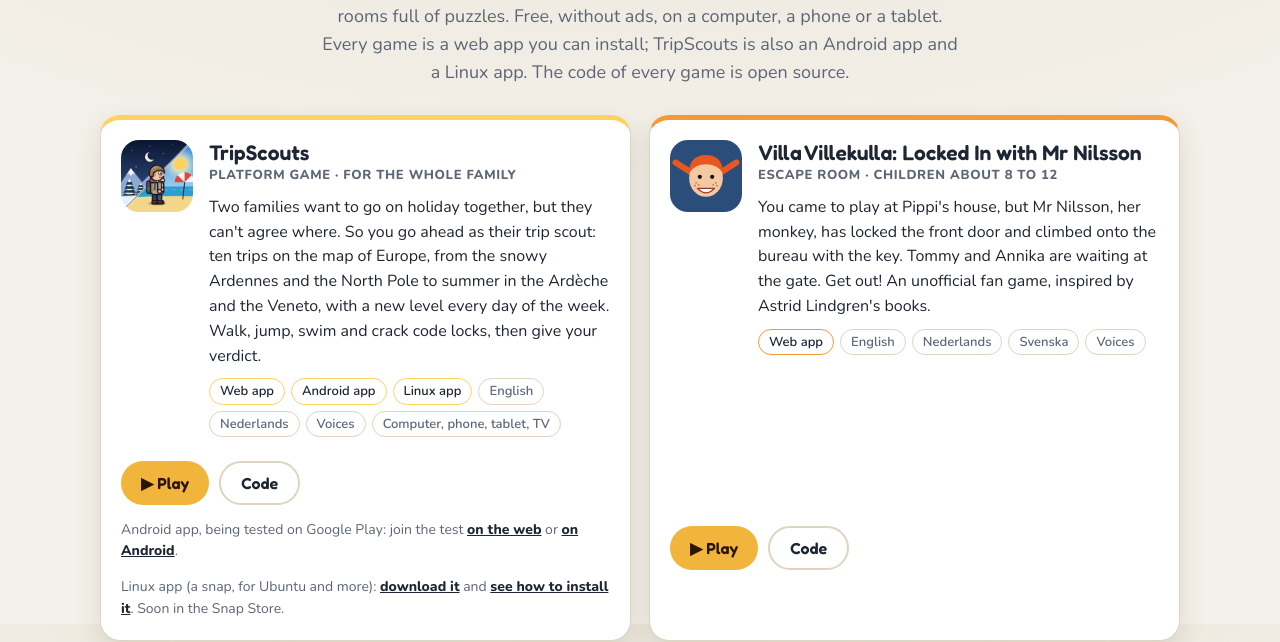
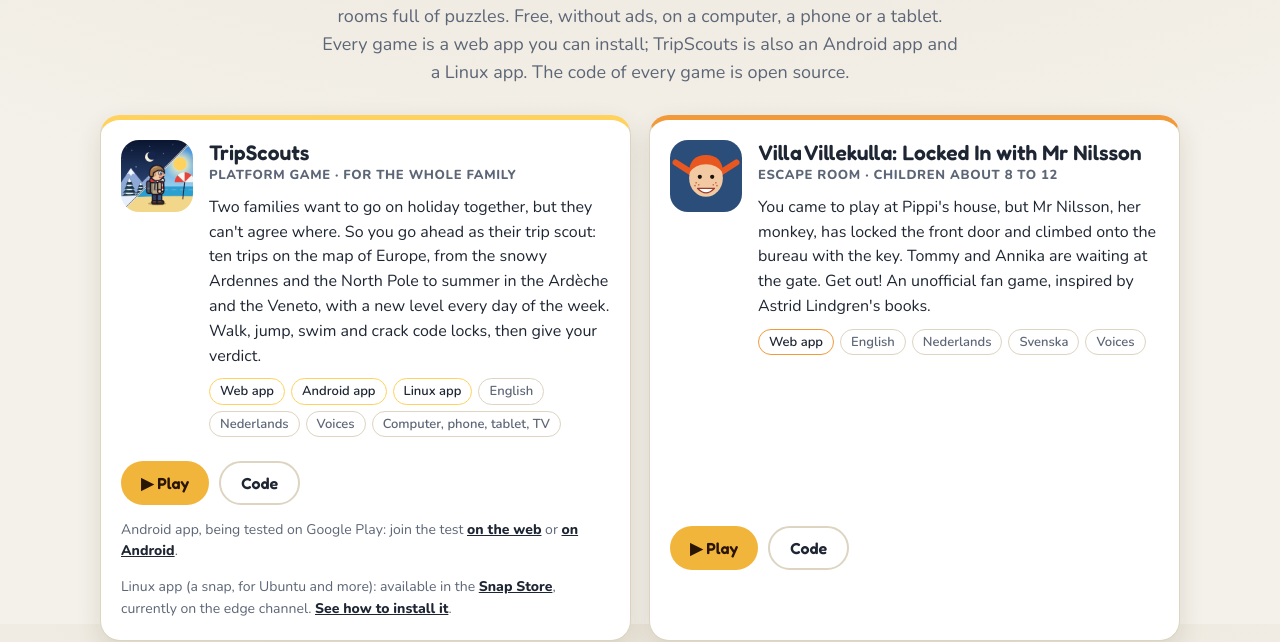
Before and after one commit to w3nl/games, a plain HTML site: page index.html in a window 1280 px wide. Shown: the part 176-818 px from the top of the page. Drawn offline with nearby package versions, Linux system fonts and the light colour scheme.

Commit message:
Link TripScouts to its live Snap Store listing
Co-authored-by: Copilot <223556219+Copilot@users.noreply.github.com>

```diff
--- a/index.html
+++ b/index.html
@@ -33,7 +33,7 @@
         <a class="play" href="https://tripscouts.online/">▶ Play</a>
         <a class="code" href="https://github.com/w3nl/tripscouts">Code</a>
         <p class="android">Android app, being tested on Google Play: join the test <a href="https://play.google.com/apps/testing/nl.w3nl.cabinweek">on the web</a> or <a href="https://play.google.com/store/apps/details?id=nl.w3nl.cabinweek">on Android</a>.</p>
-        <p class="android">Linux app (a snap, for Ubuntu and more): <a href="https://github.com/w3nl/tripscouts/releases/latest/download/tripscouts.snap">download it</a> and <a href="https://github.com/w3nl/tripscouts/blob/main/docs/linux.md">see how to install it</a>. Soon in the Snap Store.</p>
+        <p class="android">Linux app (a snap, for Ubuntu and more): available in the <a href="https://snapcraft.io/tripscouts">Snap Store</a>, currently on the edge channel. <a href="https://github.com/w3nl/tripscouts/blob/main/docs/linux.md">See how to install it</a>.</p>
       </div>
     </article>
 
```
Also changed, not shown: 1 other file.
